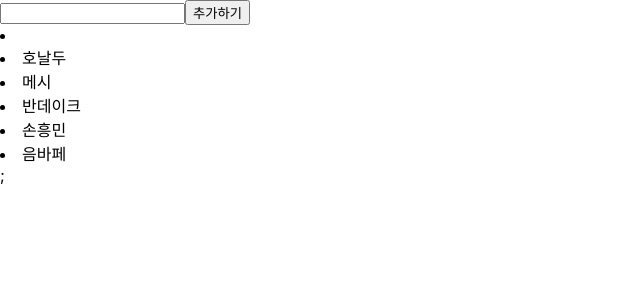
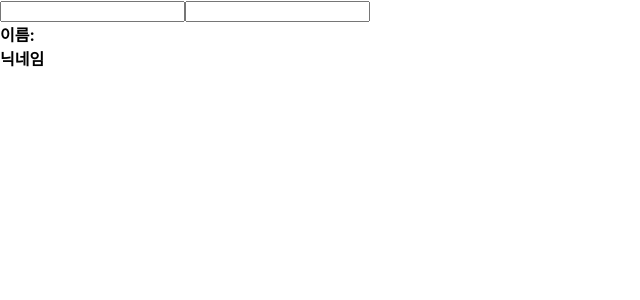
Before and after one commit to ReturnSweetPork/hello-react, a React (Create React App) app: page / in a window 1280 px wide. Shown: the top 300 px of the page, without its empty margins (0-640 px from the left). Built offline with nearby package versions, Linux system fonts and the light colour scheme.

Commit message:
chapter 8.1

```diff
--- a/package.json
+++ b/package.json
@@ -6,6 +6,7 @@
     "@testing-library/jest-dom": "^4.2.4",
     "@testing-library/react": "^9.4.0",
     "@testing-library/user-event": "^7.2.1",
+    "create-react-app": "^3.3.0",
     "react": "^16.12.0",
     "react-dom": "^16.12.0",
     "react-scripts": "3.3.0"
--- a/src/App.js
+++ b/src/App.js
@@ -1,8 +1,8 @@
 import React from "react";
-import IterationSample from "./IterationSample";
+import Info from "./Info";
 
 const App = () => {
-  return <IterationSample />;
+  return <Info />;
 };
 
 export default App;
--- /dev/null
+++ b/src/Info.js
@@ -0,0 +1,32 @@
+import React, { useState } from 'react'
+
+const Info = () =>{
+const [name, setName] = useState('')
+    const [nickname, setNickname] = useState('')
+
+    const onChange = e =>{
+        setName(e.target.value)
+    }
+
+    const onChangeNickname = e => {
+        setNickname(e.target.value)
+    }
+    return (
+        <div>
+            <div>
+                <input value={name} onChange={onChange} />
+                <input value={nickname} onChange={onChangeNickname } />
+             </div>
+             <div>
+                 <div>
+                     <b>이름:</b> {name}
+                 </div>
+                 <div>
+                     <b>닉네임</b> {nickname}
+                 </div>
+             </div>
+        </div>
+    )
+}
+
+export default Info
```
Also changed, not shown: 1 other file (tests, documents, lock files or other folders).
